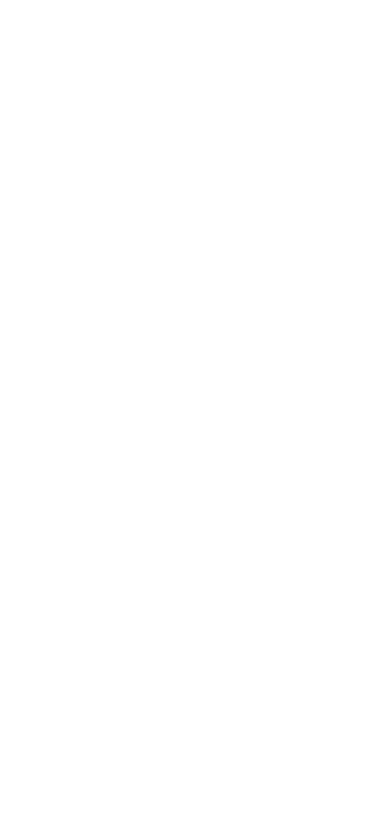
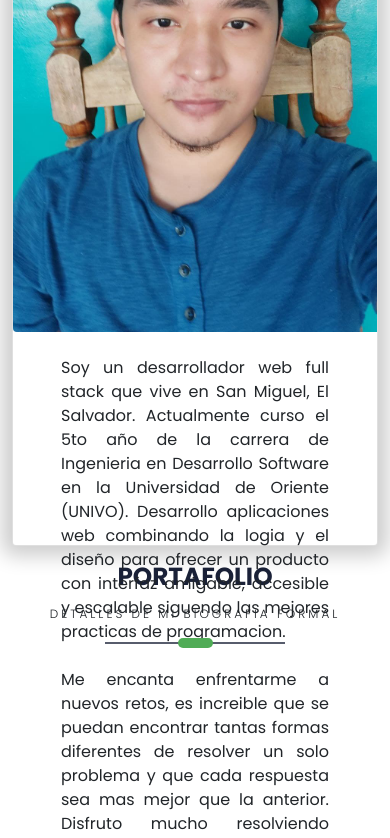
Before and after one commit to JonasG4/portfolio, a React (Create React App) app: page / in a window 390 px wide. Shown: the part 985-1823 px from the top of the page. Before the commit the page ends 844 px from the top, so only its background shows below. Built offline with nearby package versions, Linux system fonts and the light colour scheme.

Commit message:
Agregando seccion sobre mi

```diff
--- a/src/Container/Home/Profile.css
+++ b/src/Container/Home/Profile.css
@@ -99,6 +99,16 @@
     background-color:var(--mate-green)
 }
 
+.card-aboutMe{
+    max-width: 1000px;
+    height: 700px;
+    box-shadow: 0 0 20px 10px rgba(0,0,0,0.2);
+}
+
+.text-justify{
+    text-align: justify;
+}
+
 @keyframes blink {
     50%{
         opacity: 1;
@@ -111,3 +121,25 @@
 .ityped-cursor{
     animation: blink 1s infinite;
 }
+
+
+@media screen and (max-width:991px) {
+    .profile-picture {
+        width: 230px;
+        height: 230px;
+    }
+
+    .img{
+        width: 200px;
+        height: 200px;
+        border-radius: 50%;
+        object-fit: cover;
+    }
+
+    .img:hover{
+        transform: scale(1.07);
+        transition: 1s ease-out;
+    }
+
+
+}
--- a/src/Container/Home/Profile.jsx
+++ b/src/Container/Home/Profile.jsx
@@ -13,7 +13,7 @@
       typeSpeed: 200,
       backDelay: 1500,
       backSpeed: 60,
-      strings: ["Web", "Full Stack", "MERN"],
+      strings: ["Web", "Full Stack", "MERN", "Mobile"],
     });
   }, []);
 
@@ -21,7 +21,7 @@
     <div>
       <Navbar />
       <div className="container-fluid d-flex flex-lg-column w-100 justify-content-center align-items-center profile-container" id="inicio">
-        <div className="profile-parent d-flex flex-lg-row justify-content-center align-items-center w-100 gap-lg-5 flex-sm-column-reverse">
+        <div className="profile-parent d-flex flex-lg-row justify-content-center align-items-center w-100 gap-lg-5 gap-md-3 mt-md-5 flex-sm-column-reverse">
           <div className="profile-details">
             <div className="d-flex gap-4  justify-content-center align-items-center">
               <a href="https://www.facebook.com/jonas.garcia711/">
@@ -76,7 +76,7 @@
       </div>
       <svg xmlns="http://www.w3.org/2000/svg" viewBox="0 0 1440 320"><path fill="#1a2138" fill-opacity="1" d="M0,96L48,117.3C96,139,192,181,288,186.7C384,192,480,160,576,128C672,96,768,64,864,80C960,96,1056,160,1152,192C1248,224,1344,224,1392,224L1440,224L1440,0L1392,0C1344,0,1248,0,1152,0C1056,0,960,0,864,0C768,0,672,0,576,0C480,0,384,0,288,0C192,0,96,0,48,0L0,0Z"></path></svg>
 
-      <div id="sobreMi" className="container-fluid w-100 d-flex justify-content-center align-items-center aboutMe-Container">
+      <div id="sobreMi" className="container-fluid w-100 d-flex flex-column justify-content-center align-items-center aboutMe-Container">
         <section className="heading-container d-flex justify-content-center align-items-center flex-column w-100">
           <h2 className="heading-title text-dblue fw-bold">Sobre mí</h2>
           <h5 className="heading-subtitle fw-light">¿Por qué elegirme?</h5>
@@ -87,17 +87,43 @@
             </div>
           </div>
         </section>
+        <div className="aboutMe-parent d-flex flex-row">
+          <div className="card mb-3 card-aboutMe">
+            <div className="row g-0">
+              <div className="col-md-4 d-flex justify-content-center align-items-center">
+                <img src="img/bio.jpg" className="img-fluid rounded-start" alt="..." />
+              </div>
+              <div className="col-md-8">
+                <div className="card-body px-5 pt-4">
+                  <p className="card-text text-justify">
+                   Soy un desarrollador web full stack que vive en San Miguel, El Salvador. Actualmente curso el 5to año de la carrera de Ingenieria en Desarrollo Software en la Universidad de Oriente (UNIVO).
+                   Desarrollo aplicaciones web combinando la logia y el diseño para ofrecer un producto con interfaz amigable, accesible y escalable siguendo las mejores practicas de programacion.
+                  <br /><br />
+                   Me encanta enfrentarme a nuevos retos, es increible que se puedan encontrar tantas formas diferentes de resolver un solo problema y que cada respuesta sea mas mejor que la anterior. Disfruto mucho resolviendo algoritmos
+                   complejos que desafian mucho mi logica.
+                  </p>
+                  <p className="card-text">
 
-        <div className="aboutMe-parent d-flex flex-row">
+                  </p>
+                </div>
+              </div>
+            </div>
+          </div>
 
+        </div>
+      </div>
 
-          <div className="aboutMe-left">
-            <img src="" alt="" />
+      <div id="portfolio" className="portfolio-container container-fluid">
+      <section className="heading-container d-flex justify-content-center align-items-center flex-column w-100">
+          <h2 className="heading-title text-dblue fw-bold">Portafolio</h2>
+          <h5 className="heading-subtitle fw-light">Detalles de mi biografia formal</h5>
+          <div className="heading-separator">
+            <div className="separator-line"></div>
+            <div className="separator-blob">
+              <div className="blob-shape"></div>
+            </div>
           </div>
-          <div className="aboutMe-right">
-
-          </div>
-        </div>
+        </section>
       </div>
 
     </div>
```
Also changed, not shown: public/img/bio.jpg (added).
